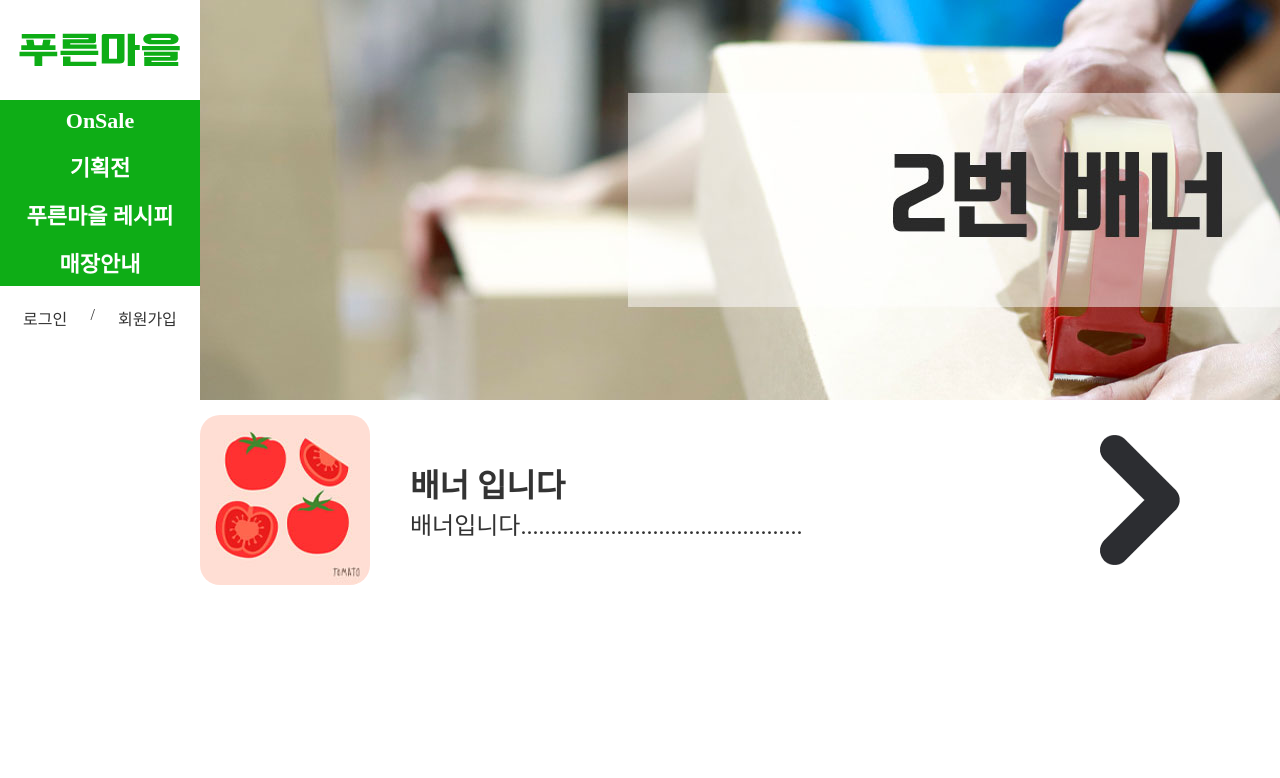
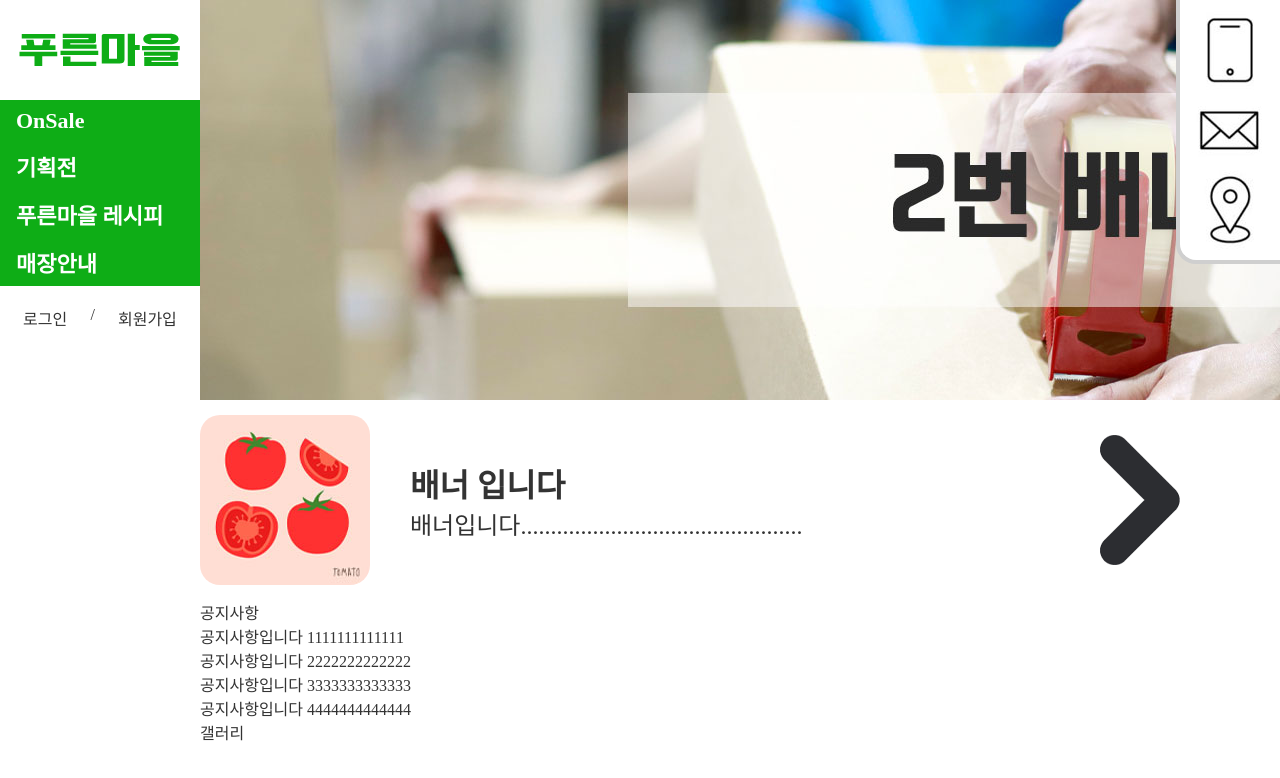
Before and after one commit to hybf1212/WebDesign_D-3, a plain HTML site: page index.html in a window 1280 px wide. Shown: the top 778 px of the page. Drawn offline with Linux system fonts and the light colour scheme.

Commit message:
바로가기 작업완

```diff
--- a/css/layout.css
+++ b/css/layout.css
@@ -95,6 +95,7 @@ img{
     background-color: #0ead16;
     color: white;
     padding: 8px 0;
+    padding-left: 16px;
 }
 .gnb ul{
     left: 100%;
@@ -109,11 +110,15 @@ img{
     width: 100vw;
 
 }
+.gnb{
+    text-align: left;
+}
 .gnb>li:hover>a{
     background-color: rgb(0, 96, 13);
 }
 .gnb ul a{
     font-weight: 600;
+    padding-left: 16px;
 }
 .gnb ul a:hover{
     background-color: rgb(8, 139, 17);
@@ -156,3 +161,13 @@ img{
 .banner-link{
     margin-right: 100px;
 }
+
+.dr-link{
+    padding: 10px;
+    background-color: white;
+    top: 0;
+    right: 0;
+    border-radius: 0 0 0 20px;
+    border-bottom: solid #cfcfcf 4px;
+    border-left: solid #cfcfcf 4px;
+}
--- a/index.html
+++ b/index.html
@@ -56,13 +56,18 @@
                 </div>
             </div>
 
-            <div id="contents" class="w-remain">
+            <div id="contents" class="w-remain rel">
                 <div class="banner h400">
                     <div class="slide rel">
                         <div class="abs on"><a href=""><img src="img/banner-1.jpg" alt="banner-1"></a></div>
                         <div class="abs"><a href=""><img src="img/banner-2.jpg" alt="banner-2"></a></div>
                         <div class="abs"><a href=""><img src="img/banner-3.jpg" alt="banner-3"></a></div>
                     </div>
+                </div>
+                <div class="dr-link abs">
+                    <a href=""><img src="img/link-1.jpg" alt=""></a>
+                    <a href=""><img src="img/link-2.jpg" alt=""></a>
+                    <a href=""><img src="img/link-3.jpg" alt=""></a>
                 </div>
                 <div class="small-banner d-flex aic jcb h200">
                     <div class="d-flex aic">
@@ -73,6 +78,27 @@
                         </div>
                     </div>
                     <a class="banner-link" href=""><img src="img/small-banner-link.png" alt="small-banner-link"></a>
+                </div>
+                <div class="notice-gall">
+                    <ul>
+                        <li>
+                            <a href="">공지사항</a>
+                            <ul>
+                                <li><a href="">공지사항입니다 1111111111111</a></li>
+                                <li><a href="">공지사항입니다 2222222222222</a></li>
+                                <li><a href="">공지사항입니다 3333333333333</a></li>
+                                <li><a href="">공지사항입니다 4444444444444</a></li>
+                            </ul>
+                        </li>
+                        <li>
+                            <a href="">갤러리</a>
+                            <ul>
+                                <li><a href=""></a></li>
+                                <li><a href=""></a></li>
+                                <li><a href=""></a></li>
+                            </ul>
+                        </li>
+                    </ul>
                 </div>
             </div>
         </div>
```
Also changed, not shown: img/link-1.jpg (added), img/link-2.jpg (added), img/link-3.jpg (added).
